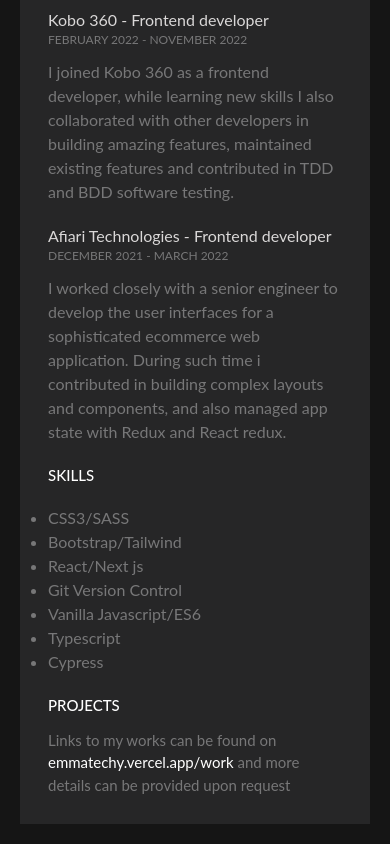
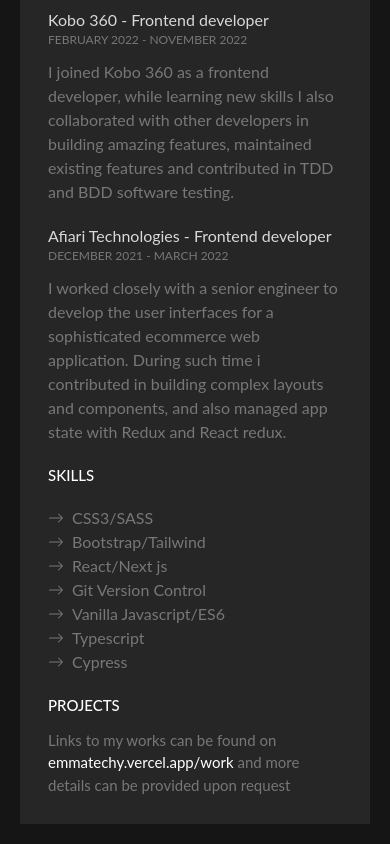
Before and after one commit to emma-junior/portfolio, a Next.js app: page /resume in a window 390 px wide. Shown: the part 451-1295 px from the top of the page. Built offline with nearby package versions, Linux system fonts and the light colour scheme.

Commit message:
created skills and experience data

```diff
--- a/components/Experience.js
+++ b/components/Experience.js
@@ -1,23 +1,7 @@
 import React from "react";
+import { experience } from "../data/main";
 
 const Experience = () => {
-  const experience = [
-    {
-      company: "Kobo 360",
-      role: "Frontend developer",
-      date: "FEBRUARY 2022 - NOVEMBER 2022",
-      description:
-        "I joined Kobo 360 as a frontend developer, while learning new skills I also collaborated with other developers in building amazing features, maintained existing features and contributed in TDD and BDD software testing.",
-    },
-    {
-      company: "Afiari Technologies",
-      role: "Frontend developer",
-      date: "DECEMBER 2021 - MARCH 2022",
-      description:
-        "I worked closely with a senior engineer to develop the user interfaces for a sophisticated ecommerce web application. During such time i contributed in building complex layouts and components, and also managed app state with Redux and React redux.",
-    },
-  ];
-
   return (
     <section>
       <h2 className="text-white text-[15px] font-medium">WORK EXPERIENCE</h2>
--- a/components/Skills.js
+++ b/components/Skills.js
@@ -1,17 +1,18 @@
 import React from "react";
+import { BsArrowRight } from "react-icons/bs";
+import { skills } from "../data/main";
 
 const Skills = () => {
   return (
     <section>
       <h2 className="text-white text-[15px] font-medium my-5">SKILLS</h2>
-      <ul className="text-[#777778] lg:ml-5">
-        <li className="list-disc">CSS3/SASS</li>
-        <li className="list-disc">Bootstrap/Tailwind</li>
-        <li className="list-disc">React/Next js</li>
-        <li className="list-disc">Git Version Control</li>
-        <li className="list-disc">Vanilla Javascript/ES6</li>
-        <li className="list-disc">Typescript</li>
-        <li className="list-disc">Cypress</li>
+      <ul className="text-[#777778]">
+        {skills.map((skill, index) => (
+          <li key={index} className="flex items-center">
+            <BsArrowRight className="mr-2" />
+            {skill.name}
+          </li>
+        ))}
       </ul>
     </section>
   );
--- a/data/main.js
+++ b/data/main.js
@@ -72,3 +72,32 @@ export const articles = [
     url: "https://emmanuel-eze.hashnode.dev/beginners-guide-to-coding",
   },
 ];
+
+//skills
+export const skills = [
+  { name: " CSS3/SASS" },
+  { name: "Bootstrap/Tailwind" },
+  { name: "React/Next js" },
+  { name: "Git Version Control" },
+  { name: "Vanilla Javascript/ES6" },
+  { name: "Typescript" },
+  { name: "Cypress" },
+];
+
+//experience
+export const experience = [
+  {
+    company: "Kobo 360",
+    role: "Frontend developer",
+    date: "FEBRUARY 2022 - NOVEMBER 2022",
+    description:
+      "I joined Kobo 360 as a frontend developer, while learning new skills I also collaborated with other developers in building amazing features, maintained existing features and contributed in TDD and BDD software testing.",
+  },
+  {
+    company: "Afiari Technologies",
+    role: "Frontend developer",
+    date: "DECEMBER 2021 - MARCH 2022",
+    description:
+      "I worked closely with a senior engineer to develop the user interfaces for a sophisticated ecommerce web application. During such time i contributed in building complex layouts and components, and also managed app state with Redux and React redux.",
+  },
+];
```
Also changed, not shown: assets/arrow.svg (added).
